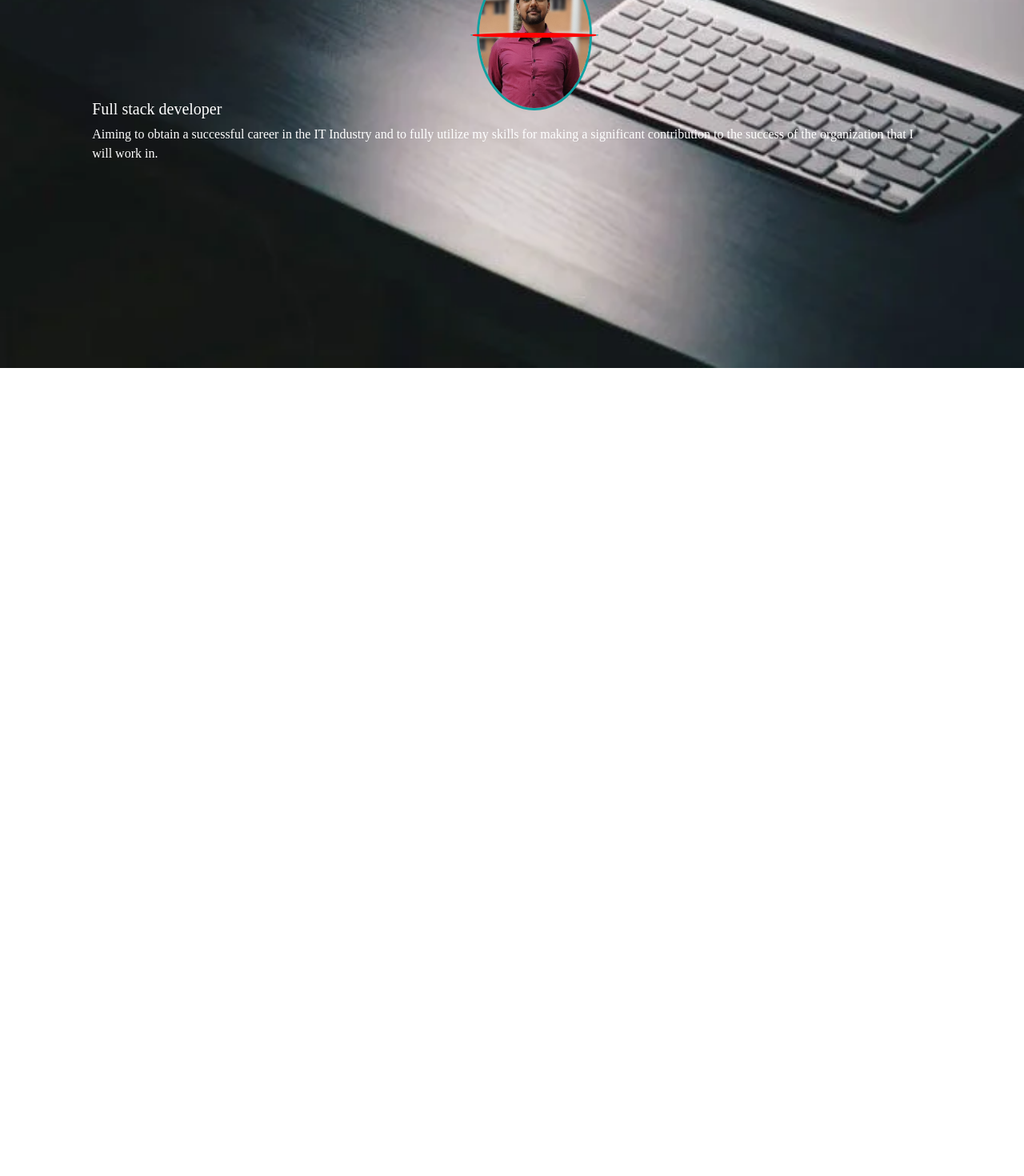
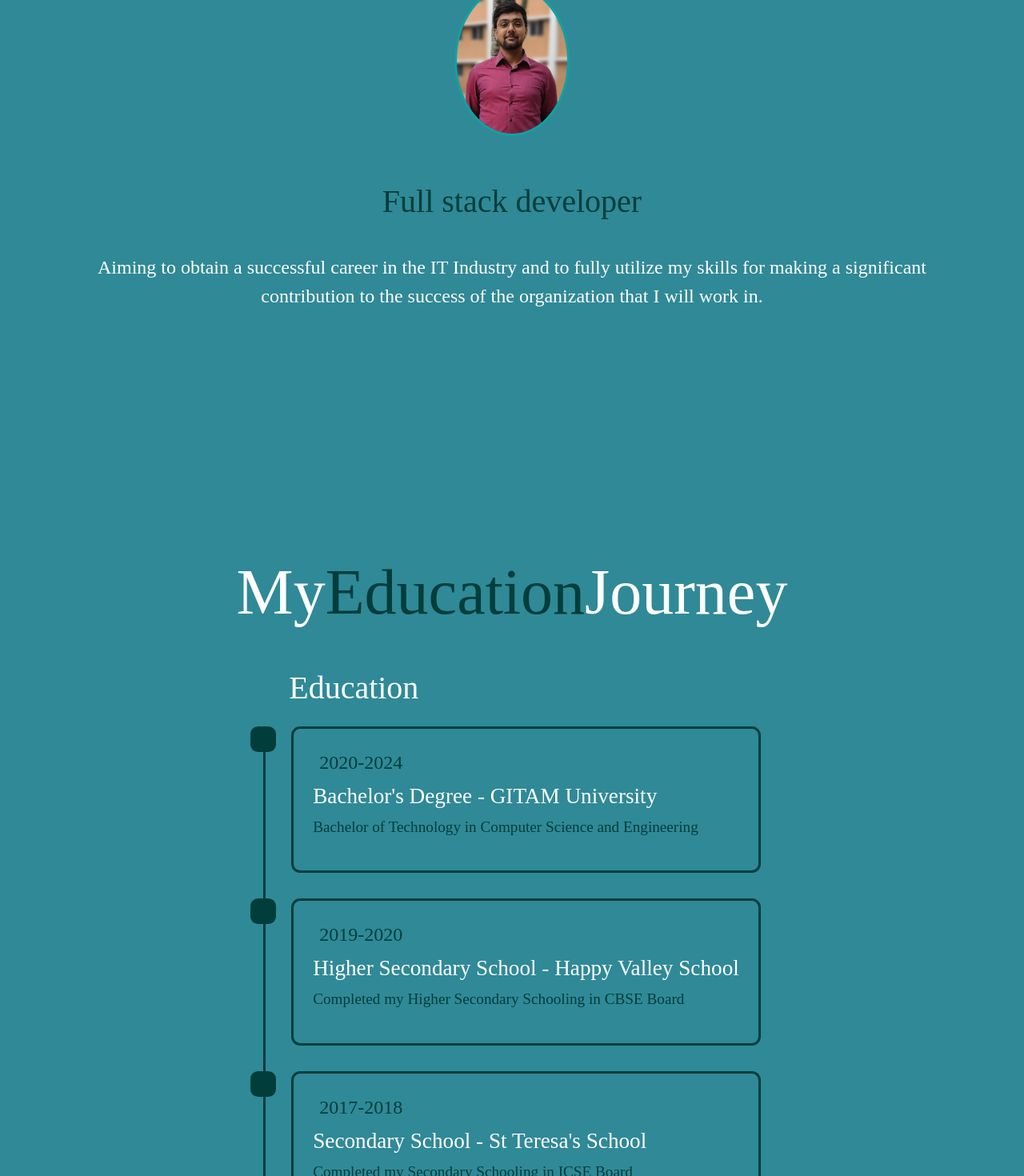
Before and after one commit to snehil891/my-portfolio, a React (Create React App) app: page / in a window 1280 px wide. Shown: the part 1140-2610 px from the top of the page at 80% size. Before the commit the page ends 1600 px from the top, so only its background shows below. Built offline with nearby package versions, Linux system fonts and the light colour scheme; a web font is replaced by a local one.

Commit message:
education page designed

```diff
--- a/src/App.css
+++ b/src/App.css
@@ -18,8 +18,6 @@
 
 body {
   background: url(./Components/background.webp) no-repeat;
-  background-size: cover;
-  background-position: center;
   color: var(--text-color);
 }
 
@@ -188,7 +186,7 @@ section {
   width: 100%;
 }
 
-.about {
+.aboutme {
   display: flex;
   justify-content: center;
   align-items: center;
@@ -212,7 +210,7 @@ section {
   display: flex;
   justify-content: center;
   align-items: center;
-  margin-left: 45%;
+  margin: auto;
 }
 
 .about-img img {
@@ -222,19 +220,114 @@ section {
 }
 
 span {
+  color: var(--bg-color);
+}
+
+.about-img:hover {
   color: var(--main-color);
 }
 
-.about-img .circle-spin {
+.about-content {
+  text-align: center;
+}
+
+.about-content h5 {
+  color: var(--bg-color);
+  font-size: 2.5rem;
+  margin: 2.5rem;
+}
+
+.about-content p {
+  font-size: 1.5rem;
+  margin: 2rem 0 3rem;
+}
+
+.education {
+  display: flex;
+  justify-content: center;
+  align-items: center;
+  flex-direction: column;
+  min-height: auto;
+  background: var(--second-bg-color);
+  padding-bottom: 5rem;
+}
+
+.education .education-row {
+  display: flex;
+  flex-wrap: wrap;
+  gap: 5rem;
+}
+
+.education-row .education-column {
+  flex: 1 1 40rem;
+
+}
+
+.education-column .title {
+  font-size: 2.5rem;
+  margin: 0 0 1.5rem 2rem;
+}
+
+.education-column .education-box {
+  border-left: 0.2rem solid var(--bg-color);
+}
+
+.education-box .education-content {
+  position: relative;
+  padding-left: 2rem;
+}
+
+.education-box .education-content::before {
+  content: '';
   position: absolute;
-  top: 50%;
-  left: 50%;
-  transform: translate(-50%, -50%) rotate(0);
+  top: 0;
+  left: -1.2rem;
+  width: 2rem;
+  height: 2rem;
+  background: var(--bg-color);
+  border-radius: 30%;
+}
+
+.education-content .content {
+  position: relative;
+  padding: 1.5rem;
+  border: 0.2rem solid var(--bg-color);
+  border-radius: 0.7rem;
+  margin-bottom: 2rem;
+  overflow: hidden;
+}
+
+.education-content .content ::before {
+  content: '';
+  position: absolute;
+  top: 0;
+  left: 0;
+  width: 0;
+  height: 100%;
+  background: red;
+  z-index: -1;
+  transition: 0.5s;
+}
+
+.education-content .content:hover::before {
   width: 100%;
-  height: 100;
-  border-radius: 50%;
-  border-top: 0.2rem solid red;
-  border-bottom: 0.2rem solid red;
-  border-left: 0.2rem solid var(--main-color);
-  border-right: 0.2rem solid var(--main-color);
 }
+
+.education-content .content .year {
+  font-size: 1.5rem;
+  color: var(--bg-color);
+  padding-bottom: 0.5rem;
+}
+
+.education-content .content .year i {
+  padding-right: 0.5rem;
+}
+
+.education-content .content h3 {
+  font-size: 1.7rem;
+}
+
+.education-content .content p {
+  font-size: 1.2rem;
+  color: var(--bg-color);
+}
--- a/src/App.js
+++ b/src/App.js
@@ -2,12 +2,14 @@ import './App.css';
 import Navigation from './Components/Navigation';
 import Profile from './Components/Profile';
 import About from './Components/About';
+import Education from './Components/Education';
 
 function App() {
   return (
     <><Navigation title="Snehil Sah" />
       <Profile></Profile>
       <About></About>
+      <Education></Education>
     </>
 
   );
--- a/src/Components/About.js
+++ b/src/Components/About.js
@@ -8,7 +8,6 @@ export default function About(props) {
             <h2 className='heading'>About<span>Me</span></h2>
             <div className='about-img'>
                 <img src={myImage} alt='profile'></img>
-                <span className='circle-spin'></span>
             </div>
             <div className='about-content'>
                 <h5>Full stack developer</h5>
--- /dev/null
+++ b/src/Components/Education.js
@@ -0,0 +1,42 @@
+import React from 'react'
+import PropTypes from 'prop-types'
+
+export default function Education(props) {
+    return (
+        <section className='education' id='education'>
+            <h3 className='heading'>My<span>Education</span>Journey</h3>
+            <div className='education-row'>
+                <div className='education-column'>
+                    <h3 className='title'>Education</h3>
+                    <div className='education-box'>
+                        <div className='education-content'>
+                            <div className='content'>
+                                <div className='year'><i className='bx bxs-calender'></i>2020-2024</div>
+                                <h3>Bachelor's Degree - GITAM University</h3>
+                                <p>Bachelor of Technology in Computer Science and Engineering</p>
+                            </div>
+                        </div>
+                        <div className='education-content'>
+                            <div className='content'>
+                                <div className='year'><i className='bx bxs-calender'></i>2019-2020</div>
+                                <h3>Higher Secondary School - Happy Valley School</h3>
+                                <p>Completed my Higher Secondary Schooling in CBSE Board</p>
+                            </div>
+                        </div>
+                        <div className='education-content'>
+                            <div className='content'>
+                                <div className='year'><i className='bx bxs-calender'></i>2017-2018</div>
+                                <h3>Secondary School - St Teresa's School</h3>
+                                <p>Completed my Secondary Schooling in ICSE Board</p>
+                            </div>
+                        </div>
+                    </div>
+                </div>
+            </div>
+        </section>
+    )
+}
+
+Education.propTypes = {
+    title: PropTypes.string
+}
```
